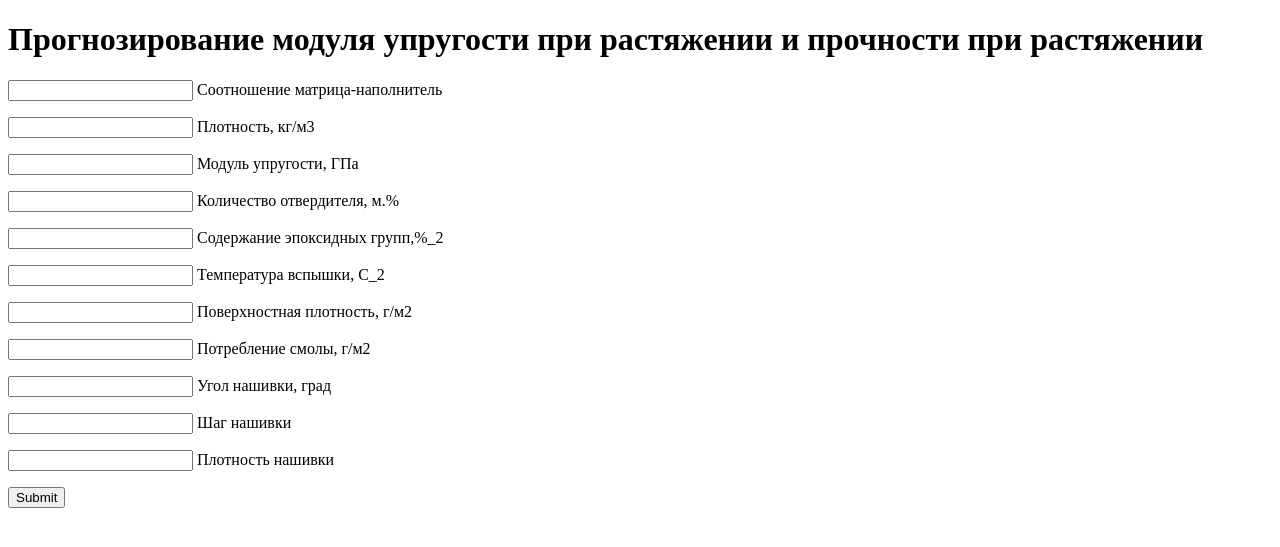
After one commit to tomaurush/bauman-ds, a Flask app: page /predictions/ in a window 1280 px wide. The commit adds this page. Shown: the top 547 px of the page. Run offline with Flask 2, Linux system fonts and the light colour scheme.

Commit message:
Added model and application

```diff
--- a/application/app.py
+++ b/application/app.py
@@ -1,4 +1,7 @@
-from flask import Flask, render_template
+from flask import Flask, render_template, request
+import pandas as pd
+
+from utils import validate_form_data, load_model_from_file
 
 app = Flask(__name__)
 
@@ -8,5 +11,29 @@ def index_page():
     return render_template('index.html')
 
 
-if __name__ == "__main__":
-    app.run(debug=True)
+@app.route('/predictions/', methods=['GET', 'POST'])
+def predictions_page():
+    if request.method == 'GET':
+        return render_template('predictions.html')
+
+    if request.method == 'POST':
+        params = request.form.to_dict()
+        data, error_message = validate_form_data(params)
+        if error_message:
+            return render_template('predictions.html', error_message=error_message)
+
+        x = pd.DataFrame(data, index=[0])
+
+        model1 = load_model_from_file('best_model_1')
+        y1 = model1.predict(x)
+        result = {'Модуль упругости при растяжении, ГПа': y1[0]}
+
+        model2 = load_model_from_file('best_model_2')
+        y2 = model2.predict(x)
+        result['Прочность при растяжении, МПа'] = y2[0]
+
+        return render_template('predictions.html', params=data, inputs=x.to_html(), result=result)
+
+
+if __name__ == '__main__':
+    app.run()
--- a/application/requirements.txt
+++ b/application/requirements.txt
@@ -1,2 +1,3 @@
 pandas==1.5.2
+scikit-learn==1.2.0
 Flask==2.2.2
--- /dev/null
+++ b/application/templates/predictions.html
@@ -0,0 +1,111 @@
+<!DOCTYPE html>
+<html lang="en">
+<head>
+  <meta charset="UTF-8">
+  <title>Выпускная квалификационная работа Тамары Урушадзе</title>
+</head>
+<body>
+<h1>Прогнозирование модуля упругости при растяжении и прочности при растяжении</h1>
+
+{% if error_message %}
+  <pre style="color:#ed6742; font-weight: bold;">
+    {{ error_message }}
+  </pre>
+{% endif %}
+
+<form action="" method="post">
+  <p>
+    <label>
+      <input type="text" name="f1" value="" required>
+      Соотношение матрица-наполнитель
+    </label>
+  </p>
+  <p>
+    <label>
+      <input type="text" name="f2" value="" required>
+      Плотность, кг/м3
+    </label>
+  </p>
+  <p>
+    <label>
+      <input type="text" name="f3" value="" required>
+      Модуль упругости, ГПа
+    </label>
+  </p>
+  <p>
+    <label>
+      <input type="text" name="f4" value="" required>
+      Количество отвердителя, м.%
+    </label>
+  </p>
+  <p>
+    <label>
+      <input type="text" name="f5" value="" required>
+      Содержание эпоксидных групп,%_2
+    </label>
+  </p>
+  <p>
+    <label>
+      <input type="text" name="f6" value="" required>
+      Температура вспышки, С_2
+    </label>
+  </p>
+  <p>
+    <label>
+      <input type="text" name="f7" value="" required>
+      Поверхностная плотность, г/м2
+    </label>
+  </p>
+  <p>
+    <label>
+      <input type="text" name="f8" value="" required>
+      Потребление смолы, г/м2
+    </label>
+  </p>
+  <p>
+    <label>
+      <input type="text" name="f9" value="" required>
+      Угол нашивки, град
+    </label>
+  </p>
+  <p>
+    <label>
+      <input type="text" name="f10" value="" required>
+      Шаг нашивки
+    </label>
+  </p>
+  <p>
+    <label>
+      <input type="text" name="f11" value="" required>
+      Плотность нашивки
+    </label>
+  </p>
+  <p>
+    <input type="submit">
+  </p>
+</form>
+
+{% if result %}
+  <p>Входные данные:</p>
+  {{ inputs|safe }}
+
+  <p>Результат модели:</p>
+  <table>
+    <thead>
+      <tr>
+        {% for key in result.keys() %}
+          <th style="border: 3px solid #ed6742;">{{ key }}</th>
+        {% endfor %}
+      </tr>
+    </thead>
+    <tbody>
+      {% for value in result.values() %}
+        <th style="border: 3px solid #ed6742;">{{ value }}</th>
+      {% endfor %}
+    </tbody>
+  </table>
+
+{% endif %}
+
+</body>
+</html>
--- /dev/null
+++ b/application/utils.py
@@ -0,0 +1,48 @@
+import pickle
+
+
+FEATURES_NAMES = [
+    'Соотношение матрица-наполнитель',
+    'Плотность, кг/м3',
+    'модуль упругости, ГПа',
+    'Количество отвердителя, м.%',
+    'Содержание эпоксидных групп,%_2',
+    'Температура вспышки, С_2',
+    'Поверхностная плотность, г/м2',
+    # 'Модуль упругости при растяжении, ГПа',
+    # 'Прочность при растяжении, МПа',
+    'Потребление смолы, г/м2',
+    'Угол нашивки, град',
+    'Шаг нашивки',
+    'Плотность нашивки',
+]
+
+
+def validate_form_data(params):
+    """Валидация и подготовка данных, полученных из формы."""
+    error_message = ''
+
+    input_data = dict(zip(FEATURES_NAMES, params.values()))
+    clean_data = input_data.copy()
+
+    for name, value in input_data.items():
+        try:
+            clean_data[name] = float(value)
+            if clean_data[name] < 0:
+                error_message += f'{name} - не должно быть отрицательным числом\n'
+        except Exception as ex:
+            error_message += f'{name} - {ex}\n'
+
+        if name == 'Угол нашивки, град' and clean_data[name] not in (0, 90):
+            error_message += f'{name} - должно быть 0 или 90\n'
+
+    return clean_data, error_message
+
+
+def load_model_from_file(filename):
+    """Загрузка модели из файла."""
+
+    with open('./models/' + filename, 'rb') as f:
+        model = pickle.load(f)
+
+    return model
```
Also changed, not shown: application/templates/index.html (+12 -6 lines), 2 other files.
